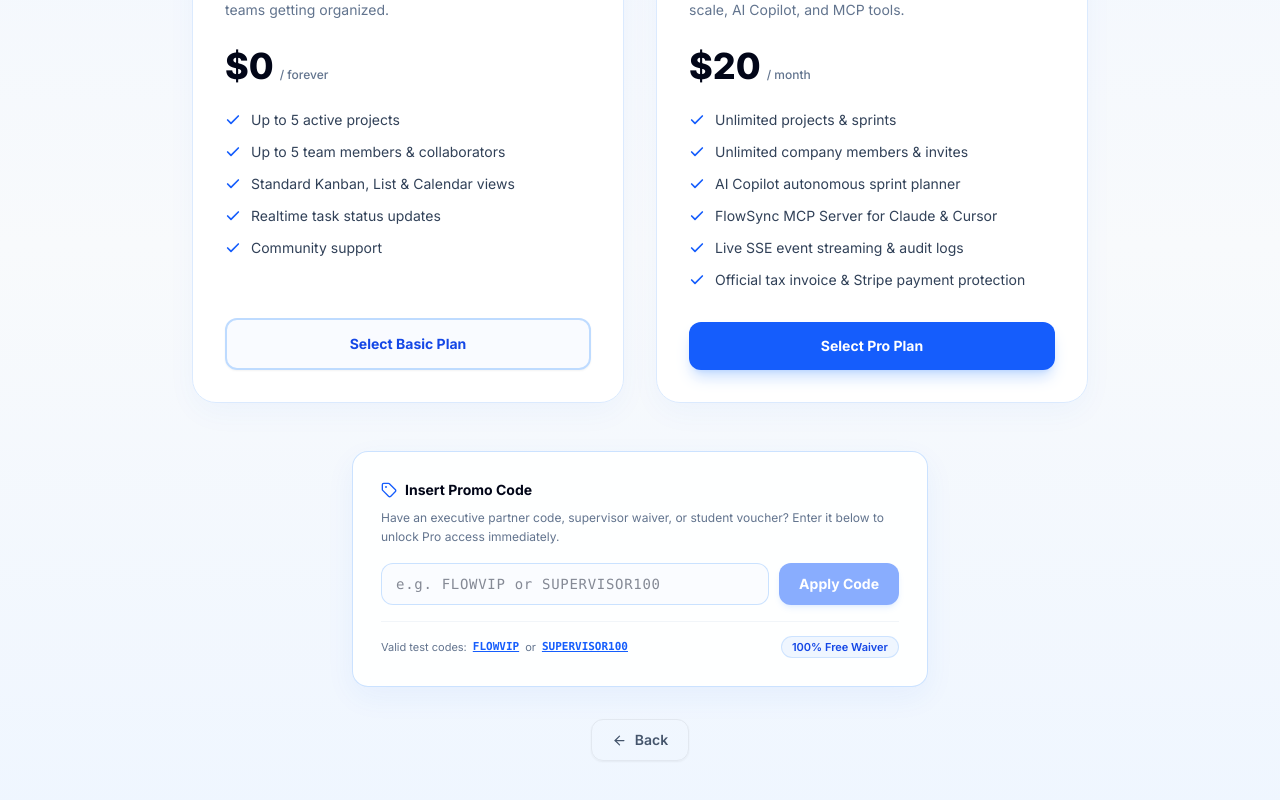
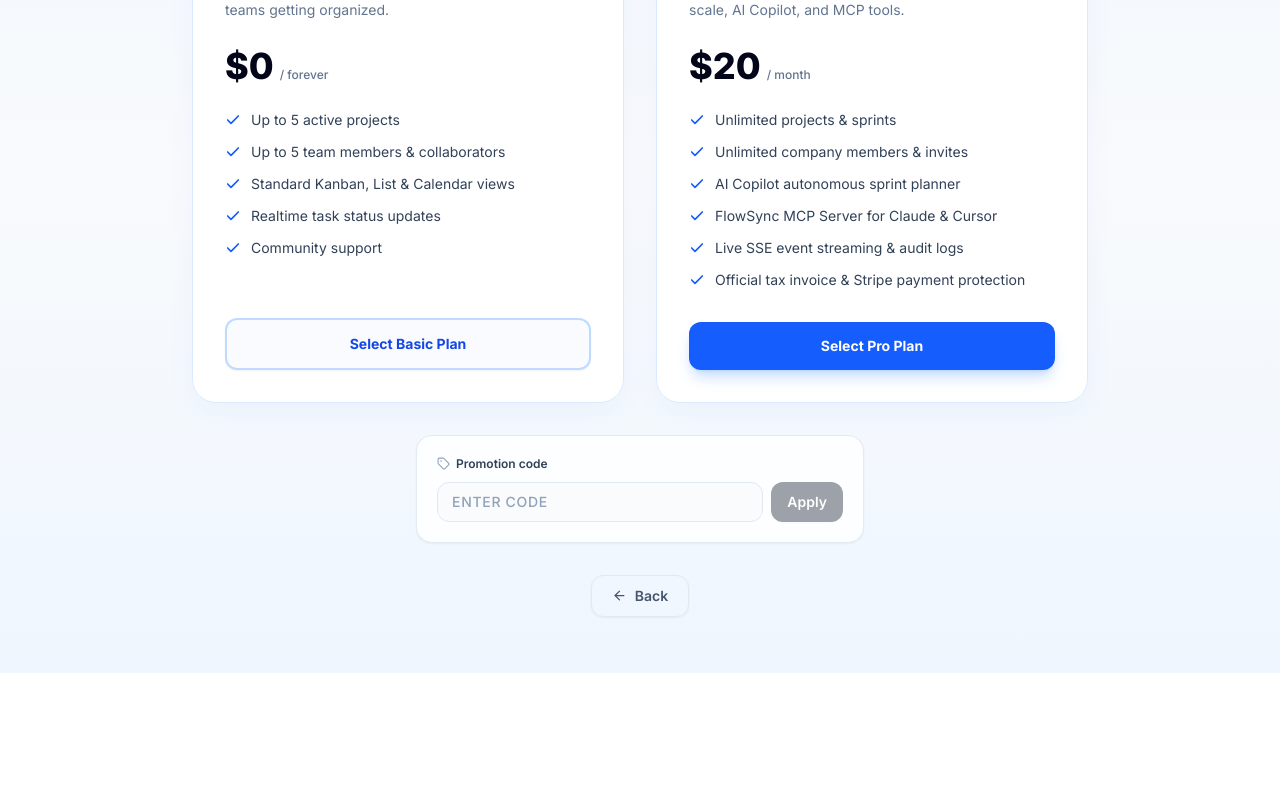
Before and after one commit to rasel1510/TaskFlow, a Next.js app: page /onboarding/plans in a window 1280 px wide. Shown: the part 324-1124 px from the top of the page. After the commit the page ends 997 px from the top, so only its background shows below. Built offline with nearby package versions, Linux system fonts and the light colour scheme.

Commit message:
refactor(onboarding): redesign promo code component to Mobbin checkout standard

```diff
--- a/src/app/onboarding/plans/page.tsx
+++ b/src/app/onboarding/plans/page.tsx
@@ -96,7 +96,7 @@ export default function OnboardingPlansPage() {
       const data = await res.json();
 
       if (!res.ok || !data.success) {
-        setPromoError(data.error || 'Invalid promo code. Try FLOWVIP or SUPERVISOR100');
+        setPromoError(data.error || 'Invalid promotion code. Please verify and try again.');
         return;
       }
 
@@ -266,72 +266,50 @@ export default function OnboardingPlansPage() {
 
         </div>
 
-        {/* Promo Code Section in FlowSync Blue */}
-        <div className="w-full max-w-xl mt-12 p-6 sm:p-7 rounded-2xl bg-white/90 dark:bg-slate-900/90 backdrop-blur-sm border border-blue-200/80 dark:border-blue-900/50 shadow-[0_10px_30px_rgba(37,99,235,0.06)]">
-          <div className="flex items-center gap-2 mb-2">
-            <Tag size={16} className="text-blue-600 dark:text-blue-400" />
-            <h4 className="text-sm font-bold text-slate-950 dark:text-white">
-              Insert Promo Code
-            </h4>
+        {/* Promotion Code Section — Mobbin Checkout Standard */}
+        <div className="w-full max-w-md mx-auto mt-8">
+          <div className="bg-white/80 dark:bg-slate-900/80 backdrop-blur-sm border border-slate-200/90 dark:border-slate-800 rounded-2xl p-4 sm:p-5 shadow-xs transition-all">
+            <div className="flex items-center justify-between mb-2.5">
+              <label htmlFor="promo-input" className="text-xs font-semibold text-slate-700 dark:text-slate-300 flex items-center gap-1.5 cursor-pointer">
+                <Tag size={13} className="text-slate-400 dark:text-slate-500" />
+                <span>Promotion code</span>
+              </label>
             </div>
 
-          <p className="text-xs text-slate-500 dark:text-slate-400 mb-4 leading-relaxed">
-            Have an executive partner code, supervisor waiver, or student voucher? Enter it below to unlock Pro access immediately.
-          </p>
-
-          <form onSubmit={handleApplyPromo} className="flex flex-col sm:flex-row gap-2.5">
+            <form onSubmit={handleApplyPromo} className="flex items-center gap-2">
               <input
+                id="promo-input"
                 type="text"
-              placeholder="e.g. FLOWVIP or SUPERVISOR100"
+                placeholder="Enter code"
                 value={promoCode}
-              onChange={e => setPromoCode(e.target.value.toUpperCase())}
-              className="flex-1 px-3.5 py-2.5 rounded-xl text-xs sm:text-sm bg-blue-50/30 dark:bg-slate-950 border border-blue-200/80 dark:border-slate-700 font-mono tracking-wider focus:outline-none focus:ring-2 focus:ring-blue-500/30 focus:border-blue-600 transition-all text-slate-900 dark:text-white"
+                onChange={e => {
+                  setPromoCode(e.target.value.toUpperCase());
+                  if (promoError) setPromoError(null);
+                }}
+                className="flex-1 h-10 px-3.5 text-xs sm:text-sm bg-slate-50/70 dark:bg-slate-950 border border-slate-200 dark:border-slate-800 rounded-xl text-slate-900 dark:text-white placeholder:text-slate-400 font-medium tracking-wider focus:outline-none focus:ring-2 focus:ring-slate-950/10 dark:focus:ring-white/10 focus:border-slate-400 dark:focus:border-slate-600 transition-all uppercase"
               />
               <button
                 type="submit"
                 disabled={promoLoading || !promoCode.trim()}
-              className="px-5 py-2.5 rounded-xl text-xs sm:text-sm font-bold bg-blue-600 hover:bg-blue-700 text-white transition-all disabled:opacity-50 shrink-0 cursor-pointer shadow-md shadow-blue-500/20"
+                className="h-10 px-4 text-xs sm:text-sm font-semibold bg-slate-900 hover:bg-slate-800 dark:bg-white dark:hover:bg-slate-100 text-white dark:text-slate-900 rounded-xl disabled:opacity-40 transition-colors cursor-pointer shrink-0 shadow-xs"
               >
-              {promoLoading ? 'Checking...' : 'Apply Code'}
+                {promoLoading ? 'Applying...' : 'Apply'}
               </button>
             </form>
 
             {promoError && (
               <p className="mt-2.5 text-xs text-rose-600 dark:text-rose-400 font-medium flex items-center gap-1.5 animate-fadeIn">
-              <AlertCircle size={13} />
+                <AlertCircle size={13} className="shrink-0" />
                 <span>{promoError}</span>
               </p>
             )}
 
             {promoSuccess && (
-            <p className="mt-2.5 text-xs text-emerald-600 dark:text-emerald-400 font-bold flex items-center gap-1.5 animate-fadeIn">
-              <Check size={14} strokeWidth={3} />
+              <p className="mt-2.5 text-xs text-emerald-600 dark:text-emerald-400 font-semibold flex items-center gap-1.5 animate-fadeIn">
+                <Check size={14} strokeWidth={2.5} className="shrink-0" />
                 <span>{promoSuccess}</span>
               </p>
             )}
-
-          <div className="mt-4 pt-3.5 border-t border-slate-100 dark:border-slate-800 text-[11px] text-slate-500 flex flex-wrap items-center justify-between gap-2">
-            <span className="flex items-center gap-1.5">
-              <span>Valid test codes:</span>
-              <button
-                type="button"
-                onClick={() => setPromoCode('FLOWVIP')}
-                className="text-blue-600 hover:text-blue-700 dark:text-blue-400 font-mono font-semibold underline cursor-pointer"
-              >
-                FLOWVIP
-              </button>
-              <span>or</span>
-              <button
-                type="button"
-                onClick={() => setPromoCode('SUPERVISOR100')}
-                className="text-blue-600 hover:text-blue-700 dark:text-blue-400 font-mono font-semibold underline cursor-pointer"
-              >
-                SUPERVISOR100
-              </button>
-            </span>
-            <span className="px-2.5 py-0.5 rounded-full text-[11px] font-semibold bg-blue-50 dark:bg-blue-950/60 text-blue-700 dark:text-blue-300 border border-blue-200/70 dark:border-blue-800/60">
-              100% Free Waiver
-            </span>
           </div>
         </div>
 
```
Lines whose indentation alone changed are shown as unchanged.
